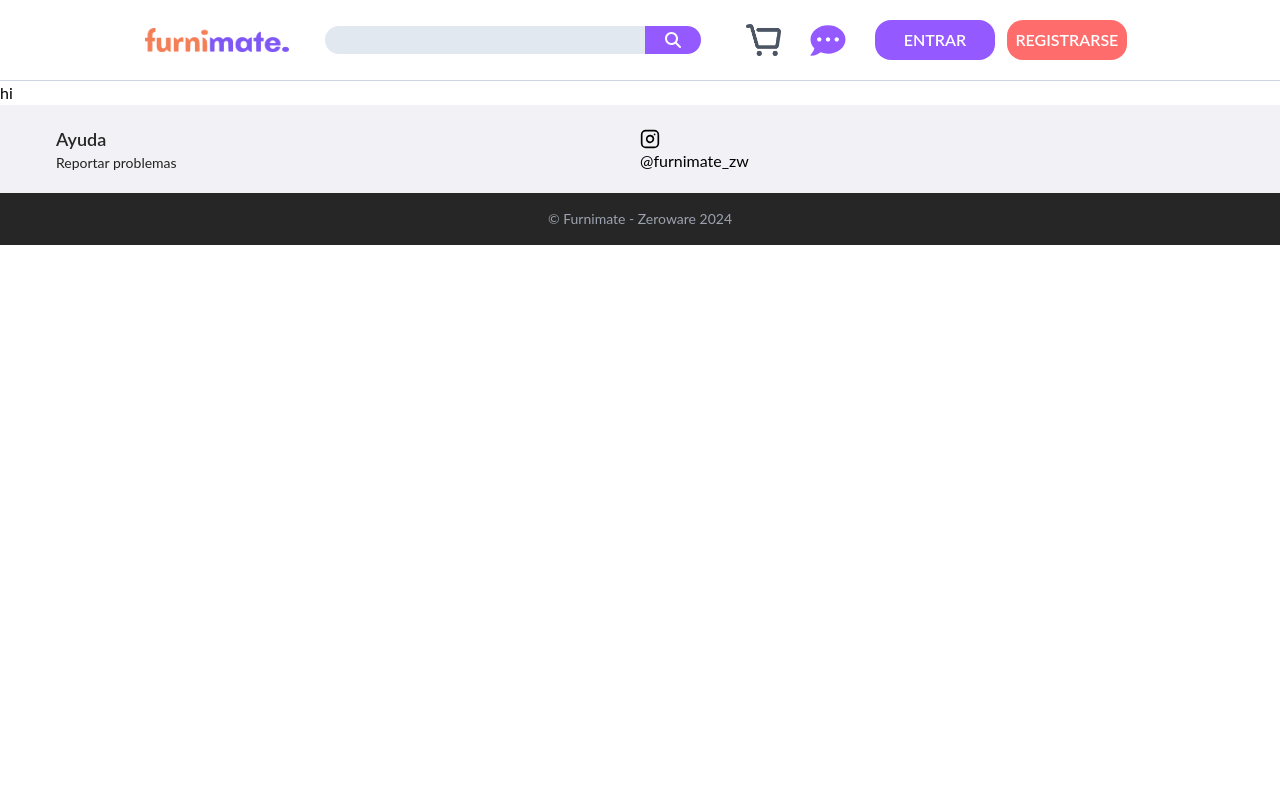
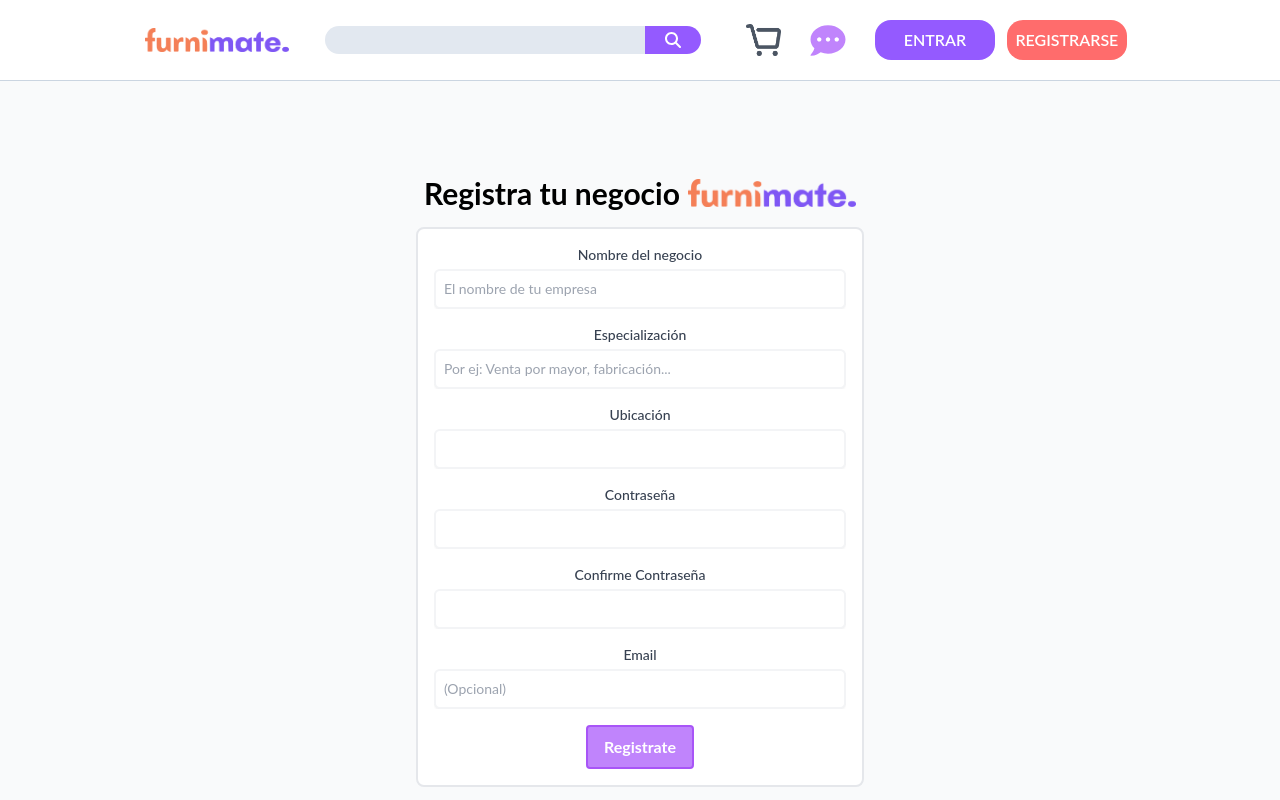
Before and after one commit to plantnt/reactmate, a React (Vite) app: page /storeSignup in a window 1280 px wide. Shown: the top 800 px of the page. Built offline with nearby package versions, Linux system fonts and the light colour scheme; no server answers.

Commit message:
store-signup-startup

```diff
--- a/src/components/UI/navbar.tsx
+++ b/src/components/UI/navbar.tsx
@@ -62,7 +62,7 @@ const Navbar = () => {
                         </li>
                         <li>
                             <NavLink to='/chatHome'>
-                                <FaCommentDots size={35} className="text-convenientPurple w-[70px]" title='Comunidad'/>
+                                <FaCommentDots size={35} className="text-purple-400 w-[70px]" title='Comunidad'/>
                             </NavLink>
                         </li>
                         {logged === true ?
--- a/src/pages/ChatHome.tsx
+++ b/src/pages/ChatHome.tsx
@@ -1,5 +1,6 @@
 import { FaHammer, FaRegCommentDots, FaStore, FaUser } from "react-icons/fa"
 import { NavLink } from "react-router-dom"
+import furniLogo from '../assets/furniLogo.png';
 
 const Cart = () => {
     return (
@@ -9,11 +10,11 @@ const Cart = () => {
                 <div className="flex flex-col items-center">
                     <div className="max-w-md w-full mx-auto">
                     <h1 className="text-center text-3xl font-bold font-extrawide pb-8 text-gray-300">
-    Comunidad de furnimate.
+                    <img src={furniLogo} className=" block w-18 h-14 mx-auto -pt-2"/>
 </h1>
 
-<div>
-<NavLink to='/chatingPage'>
+<div className="-mt-4">
+                        <NavLink to='/chatingPage'>
                             <button className="rounded-lg w-full bg-blue-400 hover:bg-white hover:text-blue-500 hover:border-blue-500 transition duration-300 border-2 border-blue-500 text-white font-bold py-4 px-6 flex items-center mb-4">
                                 <FaRegCommentDots className="size-8 inline-block mr-2 text-2xl" />
                                 <span className="text-lg font-rounded w-full">Chat</span>
--- a/src/pages/StoreBrowser.tsx
+++ b/src/pages/StoreBrowser.tsx
@@ -2,7 +2,8 @@ import { Pagination } from "antd";
 import { FaMagnifyingGlass } from "react-icons/fa6";
 import { NavLink } from "react-router-dom";
 import Card from 'react-bootstrap/Card';
-import { FaRegCommentDots, FaUser } from "react-icons/fa";
+import { FaUser } from "react-icons/fa";
+import textLogo from '../assets/textLogo.png';
 
 function StoreCard() {
     return (
@@ -29,8 +30,8 @@ export default function StoreBrowser(){
         <>
             <div className="relative bg-gray-50 min-h-screen max-w-full">
                 <div className="bg-gradient-to-r from-purple-500 to-purple-100 py-6 flex justify-center items-center">
-                    <h1 className="text-3xl font-bold text-white text-center m-4">
-                        Negocios de furnimate.
+                    <h1 className="flex text-3xl font-bold text-white text-center m-4">
+                    Negocios de <img src={textLogo} className="px-2 mx-2 py-1 my-1 sm:block w-26 h-7 hidden bg-purple-400 rounded fill-current"/>
                     </h1>
                 </div>
 
--- a/src/pages/StoreSignup.tsx
+++ b/src/pages/StoreSignup.tsx
@@ -1,8 +1,47 @@
 import { supabase } from "../utils/Utils";
+import textLogo from '../assets/textLogo.png';
 
 export default function StoreSignup(){
     return(
-        <h1>hi</h1>
+        <div className="relative bg-gray-50 min-h-screen flex justify-center items-center">
+            <div className="text-center content-around pt-8 pb-2">
+
+                <h1 className="text-3xl font-bold p-2 flex">Registra tu negocio<img src={textLogo} className=" pl-2 mt-1 sm:block w-26 h-7 hidden"/></h1>
+
+                <div className="border-2 w-full mx-auto mt-2 pb-2 mb-8 p-4 rounded-lg bg-white">
+                    <form>
+                        <div className="mb-4">
+                            <label htmlFor="nombre-negocio" className="block text-sm font-medium text-gray-700">Nombre del negocio</label>
+                            <input placeholder="El nombre de tu empresa" type="text" id="nombre-negocio" name="nombre-negocio" className="mt-1 p-2 border-gray-100 border-2 rounded-md shadow-sm focus:ring-indigo-500 focus:border-indigo-500 block w-full sm:text-sm" />
+                        </div>
+                        <div className="mb-4">
+                            <label htmlFor="especializacion" className="block text-sm font-medium text-gray-700">Especialización</label>
+                            <input placeholder="Por ej: Venta por mayor, fabricación..." type="text" id="especializacion" name="especializacion" className="mt-1 p-2 border-gray-100 border-2 rounded-md shadow-sm focus:ring-indigo-500 focus:border-indigo-500 block w-full sm:text-sm" />
+                        </div>
+                        <div className="mb-4">
+                            <label htmlFor="ubicacion" className="block text-sm font-medium text-gray-700">Ubicación</label>
+                            <input type="text" id="ubicacion" name="ubicacion" className="mt-1 p-2 border-gray-100 border-2 rounded-md shadow-sm focus:ring-indigo-500 focus:border-indigo-500 block w-full sm:text-sm" />
+                        </div>
+                        <div className="mb-4">
+                            <label htmlFor="password" className="block text-sm font-medium text-gray-700">Contraseña</label>
+                            <input type="password" id="password" name="password" className="mt-1 p-2 border-gray-100 border-2 rounded-md shadow-sm focus:ring-indigo-500 focus:border-indigo-500 block w-full sm:text-sm" />
+                        </div>
+                        <div className="mb-4">
+                            <label htmlFor="confirm-password" className="block text-sm font-medium text-gray-700">Confirme Contraseña</label>
+                            <input type="password" id="confirm-password" name="confirm-password" className="mt-1 p-2 border-gray-100 border-2 rounded-md shadow-sm focus:ring-indigo-500 focus:border-indigo-500 block w-full sm:text-sm" />
+                        </div>
+                        <div className="mb-4">
+                            <label htmlFor="confirm-password" className="block text-sm font-medium text-gray-700">Email</label>
+                            <input placeholder="(Opcional)" id="email" name="email" className="mt-1 p-2 border-gray-100 border-2 rounded-md shadow-sm focus:ring-indigo-500 focus:border-indigo-500 block w-full sm:text-sm" />
+                        </div>
+                        <div className="">
+                        <button className="bg-purple-400 hover:bg-white hover:text-purple-500 hover:border-purple-500 transition duration-300 border-2 border-purple-500 text-white font-bold py-2 mb-2 px-4 rounded items-center text-center ho">
+                            <span className="text-base font-rounded">Registrate</span>
+                        </button>
+                        </div>
+                    </form>
+                </div>
+            </div>
+        </div>
     )
-
 }
```
